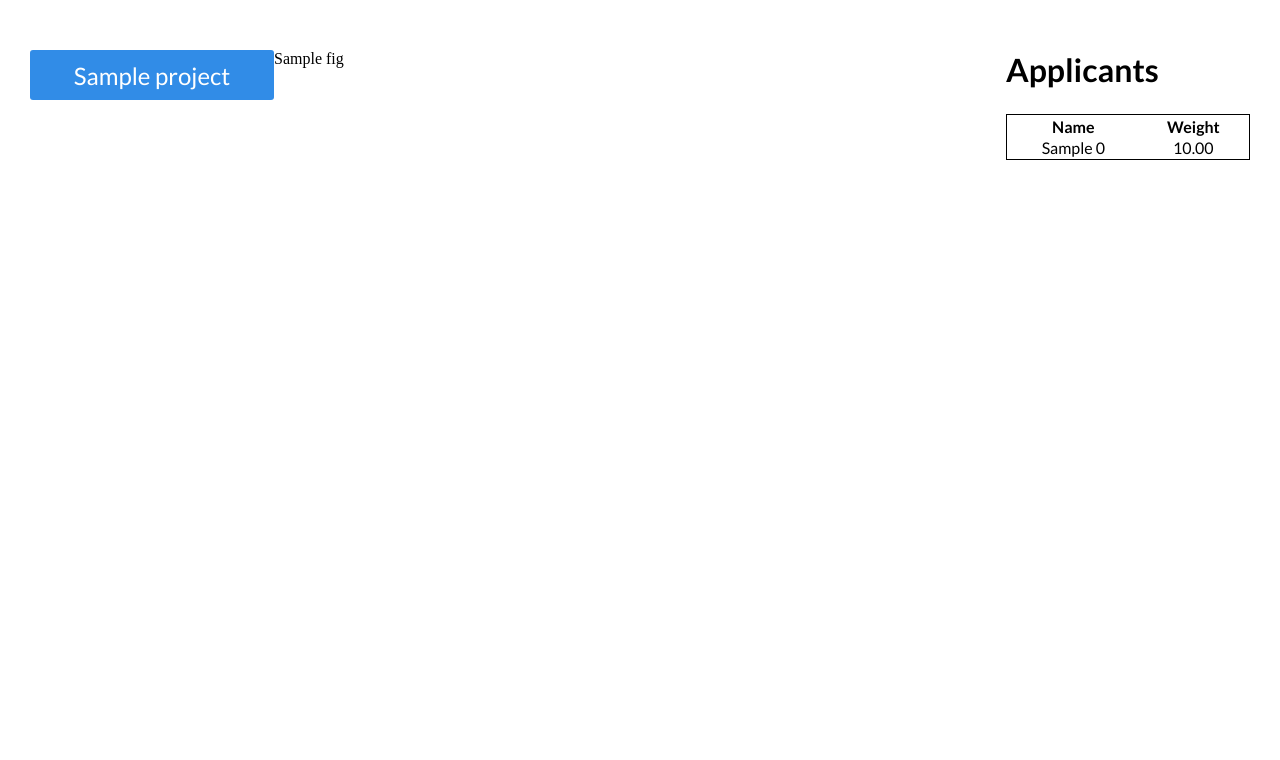
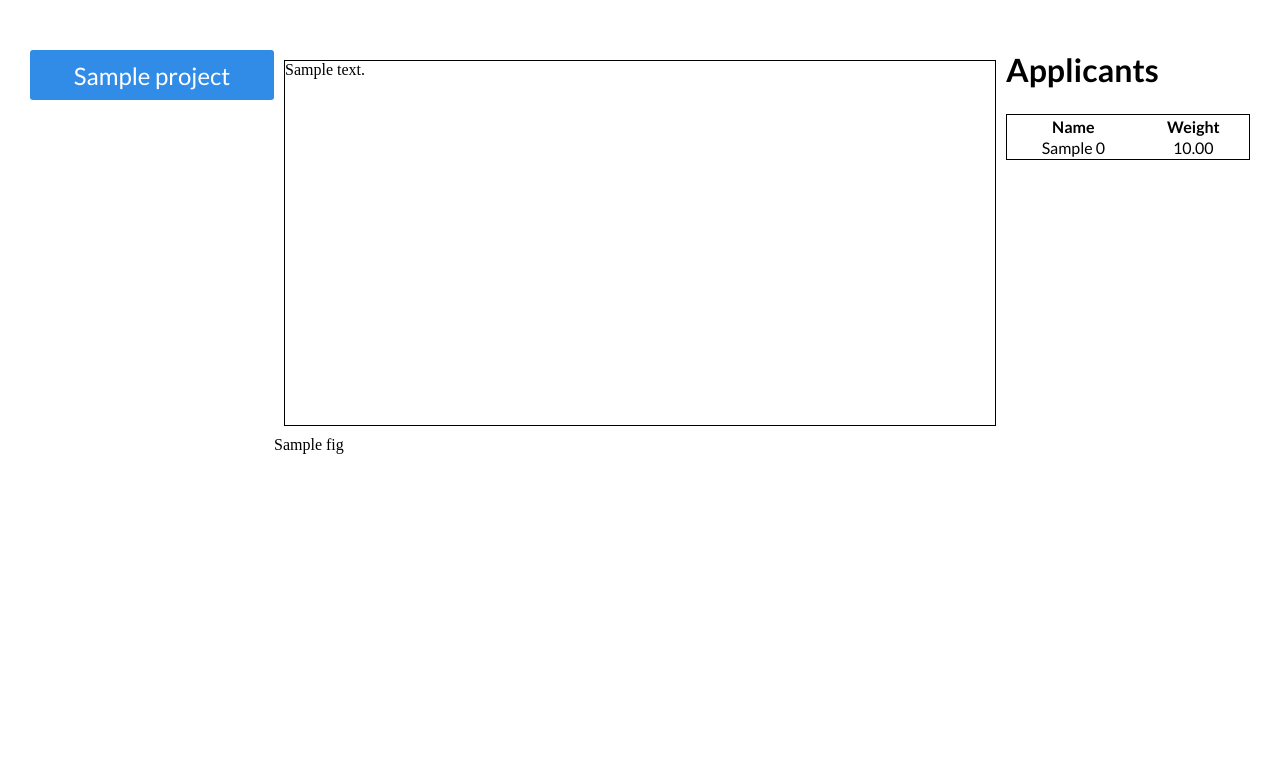
Before and after one commit to wasingera/project-management, a Django app: template cs4good/stats/templates/stats/project.html in a window 1280 px wide. Shown: the part 50-810 px from the top of the page. Run offline with Django 4.2, Linux system fonts and the light colour scheme; the template is opened without the code that fills it: most values are stand-ins (such as "Sample title", 1, 10 or a date in 2020).

Commit message:
working on descriptions

```diff
--- a/cs4good/stats/classes.py
+++ b/cs4good/stats/classes.py
@@ -3,7 +3,7 @@ class Project:
     weights = 5
 
     # define class attributes
-    def __init__(self, name, grade, prevExp, prevLeader, leaderApp, major, spots):
+    def __init__(self, name, grade, prevExp, prevLeader, leaderApp, major, spots, description):
         self.name = name
         self.grade = grade
         self.prevExp = prevExp
@@ -12,6 +12,7 @@ class Project:
         self.major = major
         self.spots = spots
         self.assigned = []
+        self.description = description
 
     # W = SUM( w * x ) / n -- weighted average
     # Do formula with weights
--- a/cs4good/stats/funcs.py
+++ b/cs4good/stats/funcs.py
@@ -10,7 +10,7 @@ def readProjects(file):
     ''' takes in a csv filename, returns a list of projects'''
 
     projects = []
-    with open(file) as f:
+    with open(file, encoding="utf-8", errors="ignore") as f:
         reader = csv.reader(f)
 
         # skip title how
@@ -21,7 +21,7 @@ def readProjects(file):
             # pull data out of file
             # the first column is a string, so it can't be converted to float
             # instead we just append one list comprehension to another
-            data = [row[0]] + [float(x) for x in row[1:]]
+            data = [row[0]] + [float(x) for x in row[1:-1]] + [row[-1]]
 
             # make a new project with data
             proj = Project(*data)
--- a/cs4good/stats/static/stats/style.css
+++ b/cs4good/stats/static/stats/style.css
@@ -63,6 +63,7 @@
 .project-data {
     grid-column-start: 2;
     grid-column-end: 5;
+		grid-row: 2;
 }
 
 .project-list a {
@@ -86,6 +87,7 @@
 .project-applicants {
     font-family: Lato;
     grid-column-start: 5;
+		grid-row: 1;
 }
 
 .project-applicants-title {
@@ -102,3 +104,11 @@
 .project-applicants-table > td {
     border: 1px solid black;
 }
+
+.project-description {
+	grid-column-start: 2;
+	grid-column-end: 5;
+	grid-row: 1;
+	border: 1px solid black;
+	margin: 10px;
+}
--- a/cs4good/stats/templates/stats/project.html
+++ b/cs4good/stats/templates/stats/project.html
@@ -17,6 +17,10 @@
                     {% endfor %}
                 </ul>
             </div>
+						<div class="project-description">
+							<p> {{ proj.description }} </p>
+
+						</div>
             <div class="project-data">
                 {% autoescape off %}
                     {{ fig }}
```
